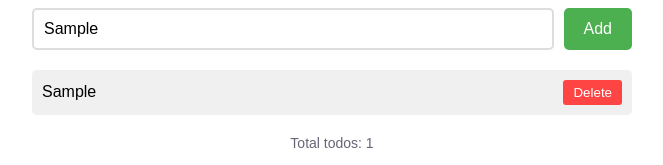
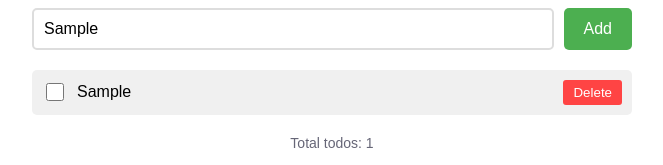
Before and after one commit to dev-deg/01_HelloWorld, a React (Vite) app in the folder todo-app/: page / in a window 1280 px wide. Both pictures are taken after typing "Sample" into the empty fields and a click on the button "Add". Shown: the part 142-307 px from the top of the page, without its empty margins (308-971 px from the left). Built offline with nearby package versions, Linux system fonts and the light colour scheme.

Commit message:
Implemented Task 1 from the worksheet

```diff
--- a/todo-app/src/App.tsx
+++ b/todo-app/src/App.tsx
@@ -11,18 +11,23 @@ const TodoApp: React.FC = () => {
   const addTodo = (text:string) => {
     const newTodo: Todo = {
       id: Date.now(),
-      text: text
+      text: text,
+      completed: false
     }
     setTodos([... todos, newTodo]) //Very important to instantiatea new array using spread operator
   }
 
   const deleteTodo = (id: number) => setTodos(todos.filter(todo => todo.id !== id));
 
+  const toggleTodo = (id: number) => {
+    setTodos(todos.map(todo => (todo.id === id ? {... todo, completed: !todo.completed} : todo)));
+  };
+
   return(
     <div className={styles.app}>
       <h1 className={styles.title}>My Awesome TodoApp</h1>
       <AddTodoForm onAddTodo={addTodo}/>
-      <TodoList todos={todos} onDeleteTodo={deleteTodo} />
+      <TodoList todos={todos} onDeleteTodo={deleteTodo} onToggleTodo={toggleTodo}/>
       <div className={styles.footer}>Total todos: {todos.length}</div>
     </div>
   )
--- a/todo-app/src/components/TodoItem/TodoItem.module.css
+++ b/todo-app/src/components/TodoItem/TodoItem.module.css
@@ -6,6 +6,34 @@
     margin:5px 0;
     background-color: #f0f0f0;
     border-radius: 5px;
+}
+
+.todoItem.completed {
+    background-color: #e8f5e8;
+    opacity: 0.8;
+}
+
+.todoContent {
+    display: flex;
+    align-items: center;
+    gap: 10px;
+    flex: 1;
+}
+
+.checkbox {
+    width: 18px;
+    height: 18px;
+    cursor: pointer;
+}
+
+.todoText {
+    flex: 1;
+    transition: text-decoration 0.2s ease;
+}
+
+.completedText {
+    text-decoration: line-through;
+    color: #667;
 }
 
 .deleteButton {
--- a/todo-app/src/components/TodoItem/TodoItem.tsx
+++ b/todo-app/src/components/TodoItem/TodoItem.tsx
@@ -3,10 +3,13 @@ import type { TodoItemProps } from '../../types/todo';
 import styles from './TodoItem.module.css';
 
 // Todo Item Component - displays invidiual todo items with a delete button
-const TodoItem: React.FC<TodoItemProps> = ({todo, onDelete})=>{
+const TodoItem: React.FC<TodoItemProps> = ({todo, onDelete, onToggle})=>{
   return (
-    <div className={styles.todoItem}>
-      <span>{todo.text}</span>
+    <div className={`${styles.todoItem} ${todo.completed ? styles.completed : ''}`}>
+      <div className = {styles.todoContent}>
+        <input type="checkbox" className={styles.checkbox} checked={todo.completed} onChange={() => onToggle(todo.id)}/>
+        <span className={`${styles.todoText} ${todo.completed ? styles.completedText : ''}`}>{todo.text}</span>
+      </div>
       <button className={styles.deleteButton}
         onClick={() => onDelete(todo.id)}>Delete</button>
     </div>
--- a/todo-app/src/components/TodoList/TodoList.tsx
+++ b/todo-app/src/components/TodoList/TodoList.tsx
@@ -4,7 +4,7 @@ import TodoItem from '../TodoItem/TodoItem';
 import styles from './TodoList.module.css';
 
 // Todo List Component - display a list of todos
-const TodoList: React.FC<TodoListProps> = ({todos, onDeleteTodo})=>{
+const TodoList: React.FC<TodoListProps> = ({todos, onDeleteTodo, onToggleTodo})=>{
   return (
     <div className={styles.todoList}>
       {//condition
@@ -20,6 +20,7 @@ const TodoList: React.FC<TodoListProps> = ({todos, onDeleteTodo})=>{
             key={todo.id}
             todo={todo}
             onDelete={onDeleteTodo}
+            onToggle={onToggleTodo}
             />
         )
       )
--- a/todo-app/src/types/todo.ts
+++ b/todo-app/src/types/todo.ts
@@ -1,16 +1,19 @@
 export interface Todo {
   id: number;
   text: string;
+  completed: boolean;
 }
 
 export interface TodoItemProps {
     todo: Todo;
     onDelete: (id: number) => void;
+    onToggle: (id: number) => void;
 }
 
 export interface TodoListProps {
     todos: Todo[];
     onDeleteTodo: (id: number) => void;
+    onToggleTodo: (id: number) => void;
 }
 
 export interface AddTodoFormProps {
```
Also changed, not shown: 1 other file (tests, documents, lock files or other folders).
